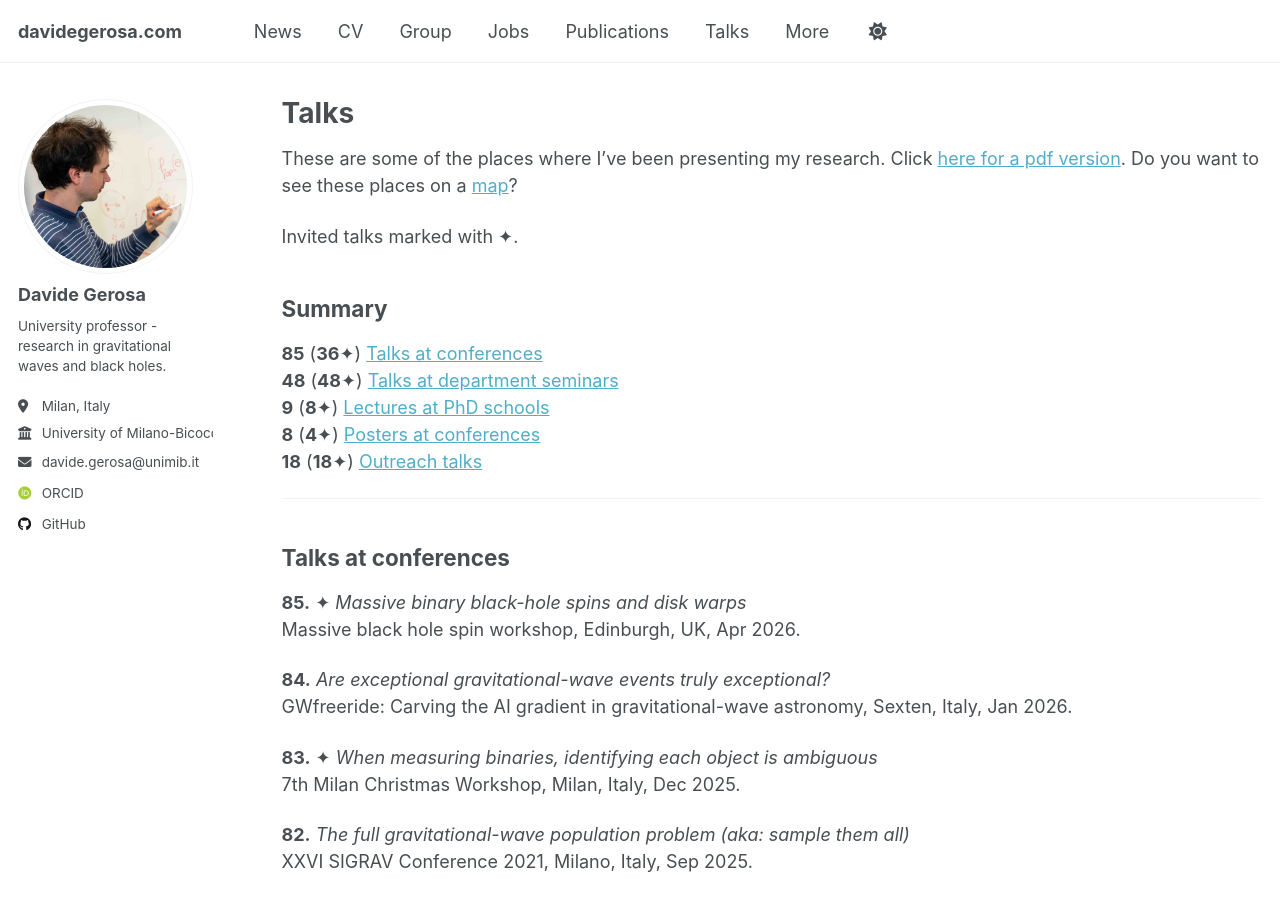
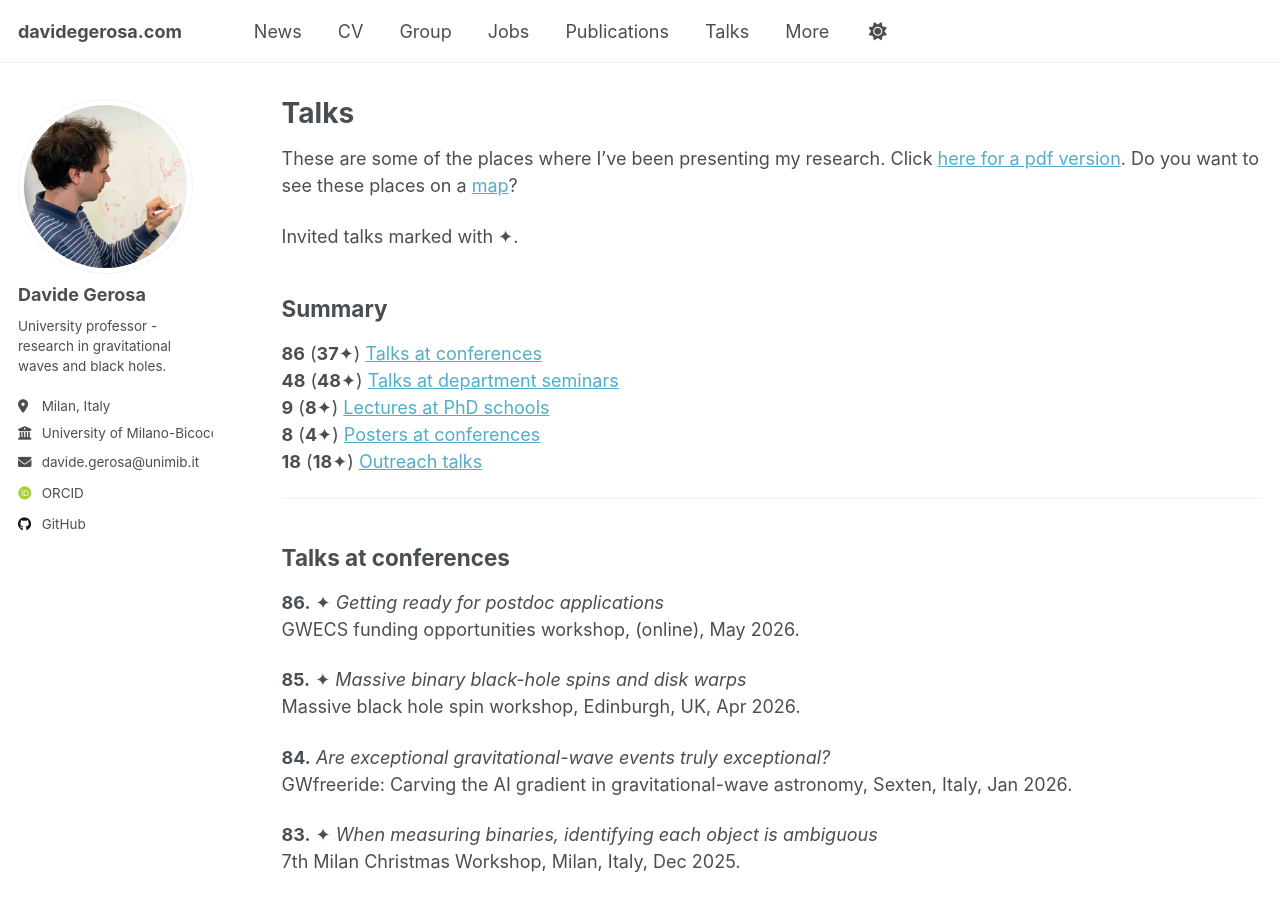
Before and after one commit to dgerosa/website, a Jekyll site: the page built from _pages/talks.md, in a window 1280 px wide and 900 px high. Built offline with Jekyll 4.4.1, drawn with Linux system fonts in a browser that asks for light colours; some web fonts are replaced; some of the changed text lies outside the part shown.

Commit message:
Website update from workflow

```diff
--- a/_pages/_talks.md
+++ b/_pages/_talks.md
@@ -1,7 +1,7 @@
 Invited talks marked with ✦.
 
 ## Summary
-**85** (**36**✦) [Talks at conferences](#talks-at-conferences) \
+**86** (**37**✦) [Talks at conferences](#talks-at-conferences) \
 **48** (**48**✦) [Talks at department seminars](#talks-at-department-seminars) \
 **9** (**8**✦) [Lectures at PhD schools](#lectures-at-phd-schools) \
 **8** (**4**✦) [Posters at conferences](#posters-at-conferences) \
@@ -10,6 +10,9 @@ Invited talks marked with ✦.
 ---
 
 ## Talks at conferences
+
+**86.** ✦ *Getting ready for postdoc applications*  \\
+GWECS funding opportunities workshop, (online), May 2026.
 
 **85.** ✦ *Massive binary black-hole spins and disk warps*  \\
 Massive black hole spin workshop, Edinburgh, UK, Apr 2026.
```
Also changed, not shown: other parts of _pages/_talks.md (+1 -1 lines), _pages/_citations.md (+13 -13 lines), _pages/_group.md (+1 -1 lines), _pages/_publications.md (+1 -1 lines).
